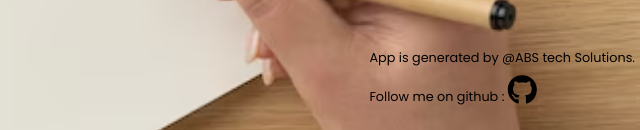
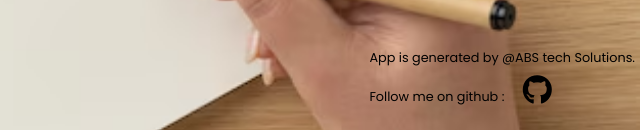
Before and after one commit to MuahammadArsalan/Todo-App, a plain HTML site: page index.html in a window 1280 px wide. Shown: the part 670-800 px from the top of the page, 640-1280 px from the left. Drawn offline with Linux system fonts and the light colour scheme.

Commit message:
Todo App Completed

```diff
--- a/style.css
+++ b/style.css
@@ -87,4 +87,7 @@ a:visited{
 #git{
     font-size: 30px;
     font-weight: bold;
+    margin-left:15px ;
+    margin-bottom: 0px;
+
 }
```
